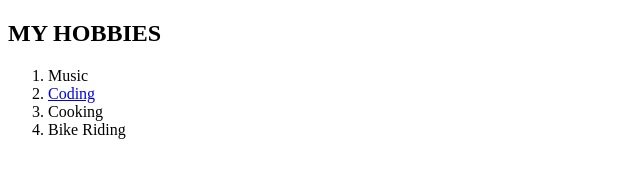
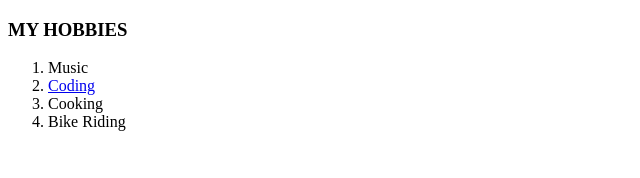
Before and after one commit to skjha1/cv, a plain HTML site: page hobbies.html in a window 1280 px wide. Shown: the whole page, without its empty margins (0-640 px from the left). Drawn offline with Linux system fonts and the light colour scheme.

Commit message:
Update hobbies.html

```diff
--- a/hobbies.html
+++ b/hobbies.html
@@ -2,10 +2,11 @@
 <html lang="en" dir="ltr">
   <head>
     <meta charset="utf-8">
-    <title></title>
+    <title>My Hobbies</title>
+    <link rel="stylesheet" href="css/styles.css">
   </head>
   <body>
-    <h2>MY HOBBIES</h2>
+    <h3>MY HOBBIES</h3>
     <ol>
       <li>Music</li>
       <li><a href="https://www.jonesday.com/-/media/files/publications/2019/05/when-coding-is-criminal/when-coding-is-criminal.jpg">Coding</a></li>
```
